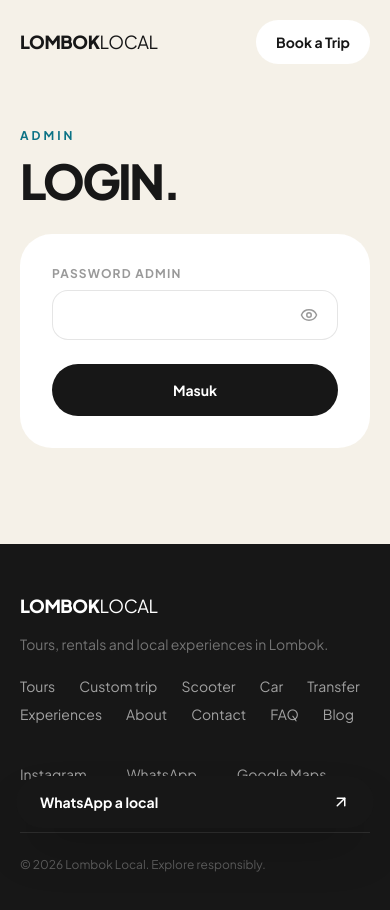
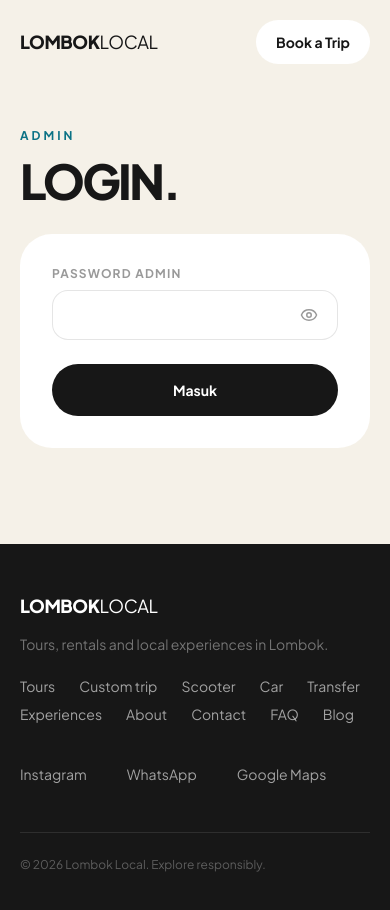
Before and after one commit to mzainulirfan/lomboklocal, a Next.js app: page /admin/login in a window 390 px wide. Shown: the top 910 px of the page. Built offline with nearby package versions, Linux system fonts and the light colour scheme; no server answers; the database is empty.

Commit message:
Fix admin mobile: hide global WA sticky button on /admin routes

```diff
--- a/src/app/layout.tsx
+++ b/src/app/layout.tsx
@@ -2,6 +2,7 @@
 import { Plus_Jakarta_Sans } from "next/font/google";
 import "./globals.css";
 import { SiteFooter, MobileCTA } from "@/components/layout";
+import { HideOnAdmin } from "@/components/HideOnAdmin";
 import { Analytics } from "@/components/Analytics";
 
 const jakarta = Plus_Jakarta_Sans({
@@ -31,7 +32,9 @@
       <body className="flex min-h-full flex-col bg-sand text-ink">
         {children}
         <SiteFooter />
-        <MobileCTA />
+        <HideOnAdmin>
+          <MobileCTA />
+        </HideOnAdmin>
         <Analytics />
       </body>
     </html>
--- /dev/null
+++ b/src/components/HideOnAdmin.tsx
@@ -0,0 +1,11 @@
+"use client";
+
+import { usePathname } from "next/navigation";
+import type { ReactNode } from "react";
+
+/** Sembunyikan children di route /admin (agar tidak menutupi tab bar admin di mobile). */
+export function HideOnAdmin({ children }: { children: ReactNode }) {
+  const pathname = usePathname();
+  if (pathname === "/admin" || pathname.startsWith("/admin/")) return null;
+  return <>{children}</>;
+}
```
